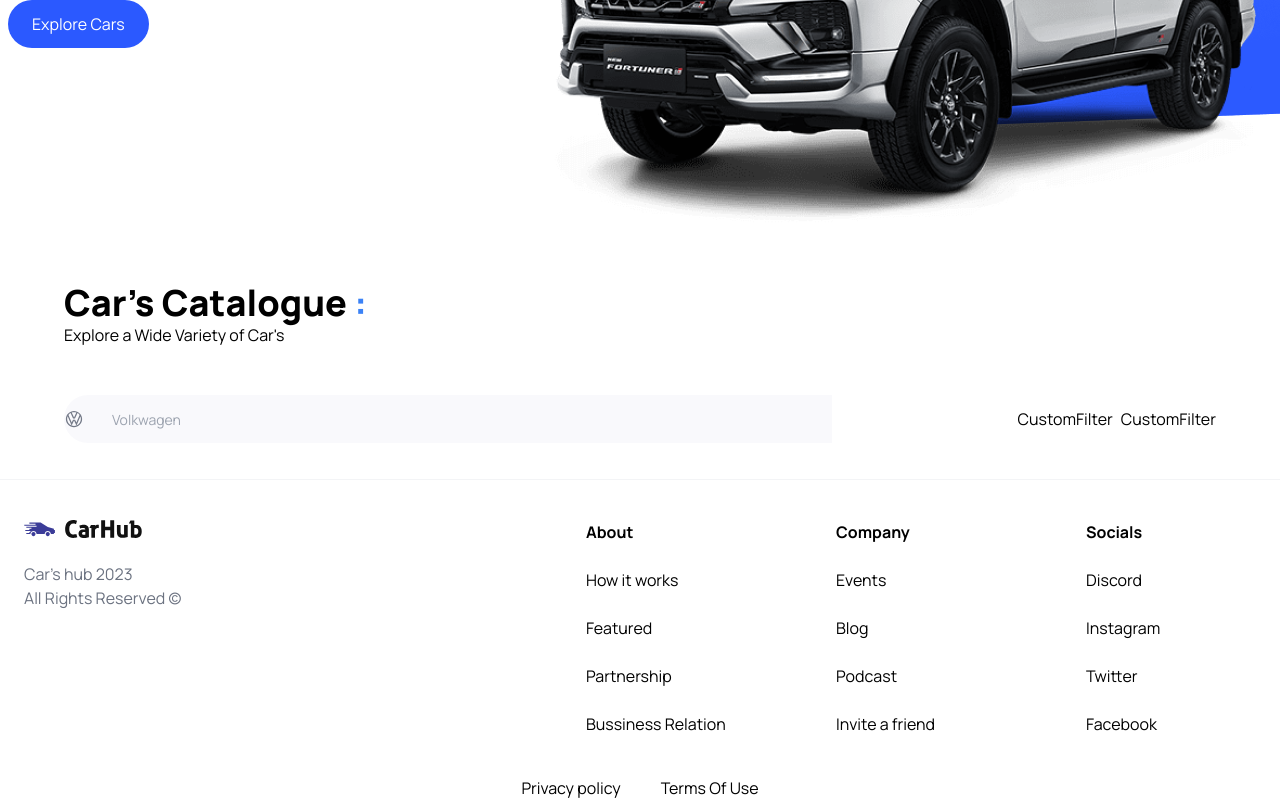
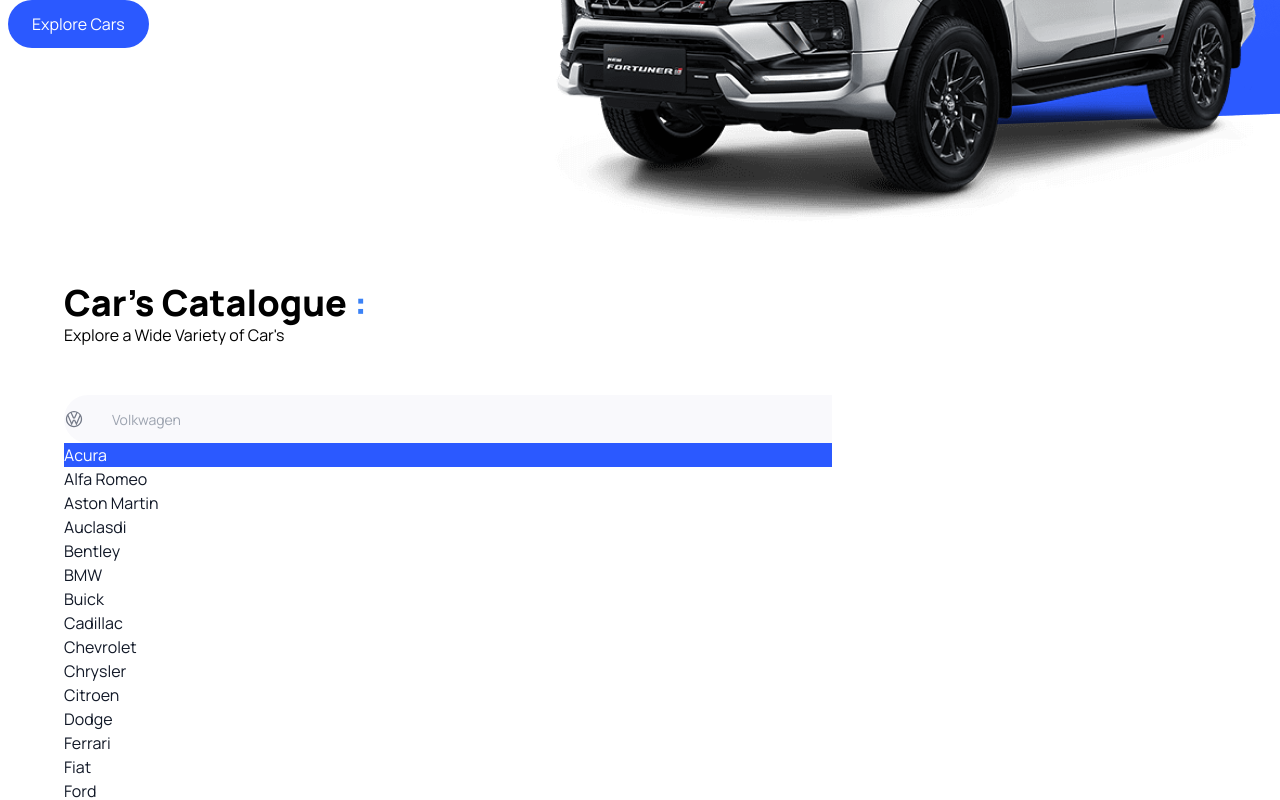
Before and after one commit to Saber1Y/Cars-Hub, a Next.js app: page / in a window 1280 px wide. Both pictures are taken after a click on the button 74 px from the left and 992 px from the top of the page. Shown: the part 573-1373 px from the top of the page. Built offline with nearby package versions, Linux system fonts and the light colour scheme.

Commit message:
CREATE: API ENDPOINT

```diff
--- a/components/SearchManufac.jsx
+++ b/components/SearchManufac.jsx
@@ -17,7 +17,7 @@
 
   return (
     <div className='search-manufacturer'>
-      <Combobox>
+      <Combobox value={manufacturer} onChange={setManufacturer}>
         <div className='relativeeee w-full'>
           <Combobox.Button className='absolute top-[14px]'>
             <Image
@@ -42,13 +42,33 @@
             afterLeave={() => setQuery('')}
           >
             <Combobox.Options>
-              {FilteredManu.length === 0 && query !== "" && (
-                <Combobox.Option
-                value={query}
-                className="search-manufacturer__options"
-                >
-                  Create "{query}"
-                </Combobox.Option>
+               {(FilteredManu.map((manu) => (
+                  <Combobox.Option
+                  key={manu}
+                  className={({ active }) => `relative search-menufacturer__option ${active ? 'bg-primary-blue text-white' : 'text-gray-900'}`}
+                  value={manu}
+                  >
+                    {({ selected, active }) => (
+                      <>
+                      <span
+                          className={`block truncate ${
+                            selected ? 'font-medium' : 'font-normal'
+                          }`}
+                        >
+                          {manu}
+                        </span>
+                        {selected ? (
+                          <span
+                            className={`absolute inset-y-0 left-0 flex items-center pl-3 ${
+                              active ? 'text-white' : 'text-teal-600'
+                            }`}
+                          >
+                          </span>
+                        ) : null}
+                      </>
+                    )}
+                  </Combobox.Option>
+                ))
               )}
             </Combobox.Options>
           </Transition>
```
Also changed, not shown: utils/index.js (added, +17 -0 lines).
